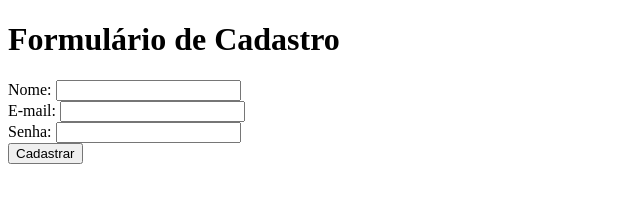
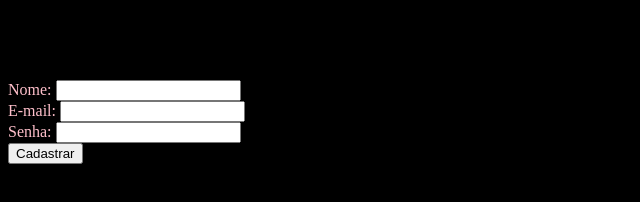
Before and after one commit to sararequeijo/modulo_html, a plain HTML site: page tarefa.html in a window 1280 px wide. Shown: the whole page, without its empty margins (0-640 px from the left). Drawn offline with Linux system fonts and the light colour scheme.

Commit message:
Update tarefa.html

```diff
--- a/tarefa.html
+++ b/tarefa.html
@@ -5,7 +5,16 @@
     <meta http-equiv="X-UA-Compatible" content="IE=edge">
     <meta name="viewport" content="width=device-width, initial-scale=1.0">
     <title>Formulário</title>
+    <style>
+        label {
+            color: pink;
+              }
+        body {
+            background-color: black ;
+        }
+    </style>
 </head>
+
 <body>
     <h1>Formulário de Cadastro</h1>
     <form>
```
